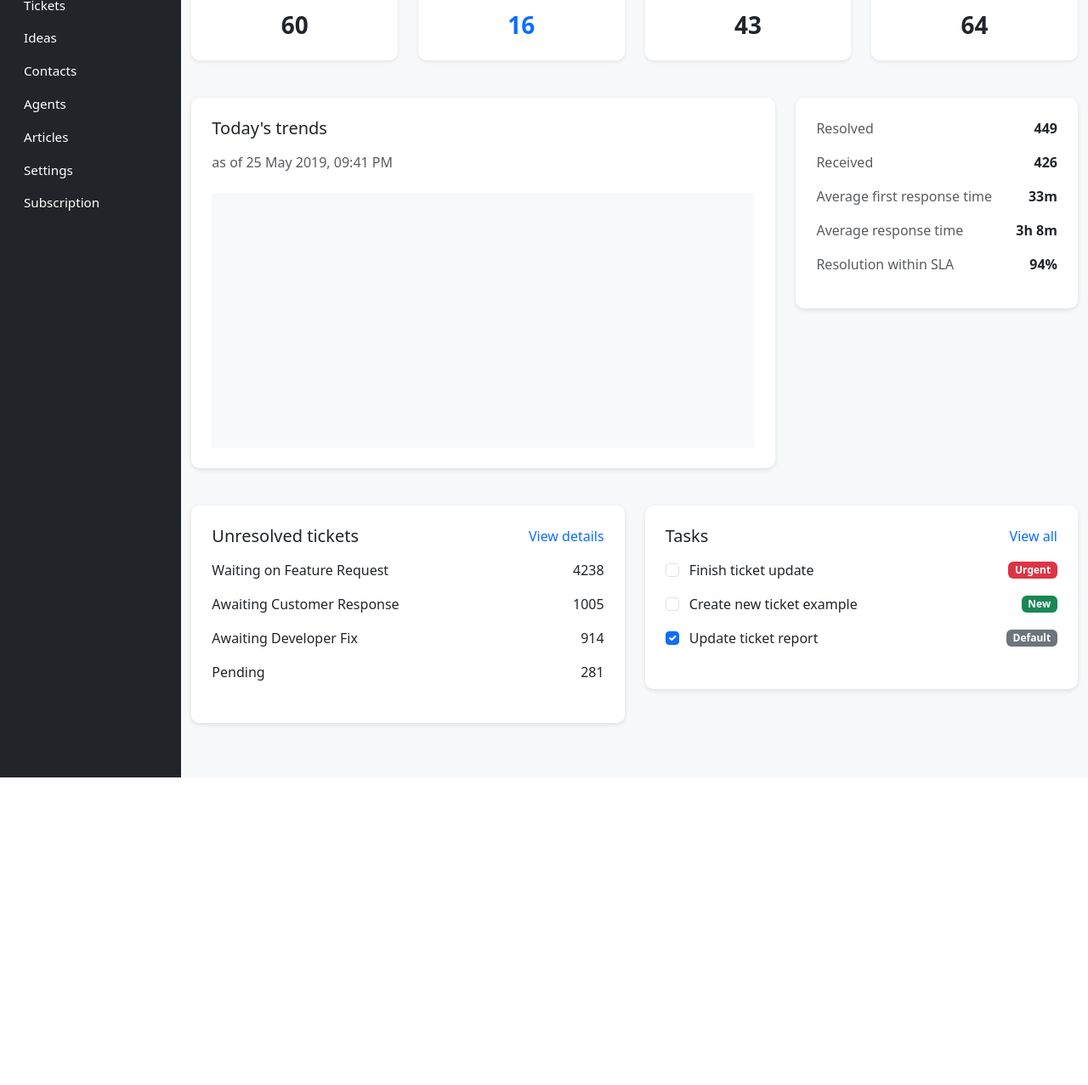
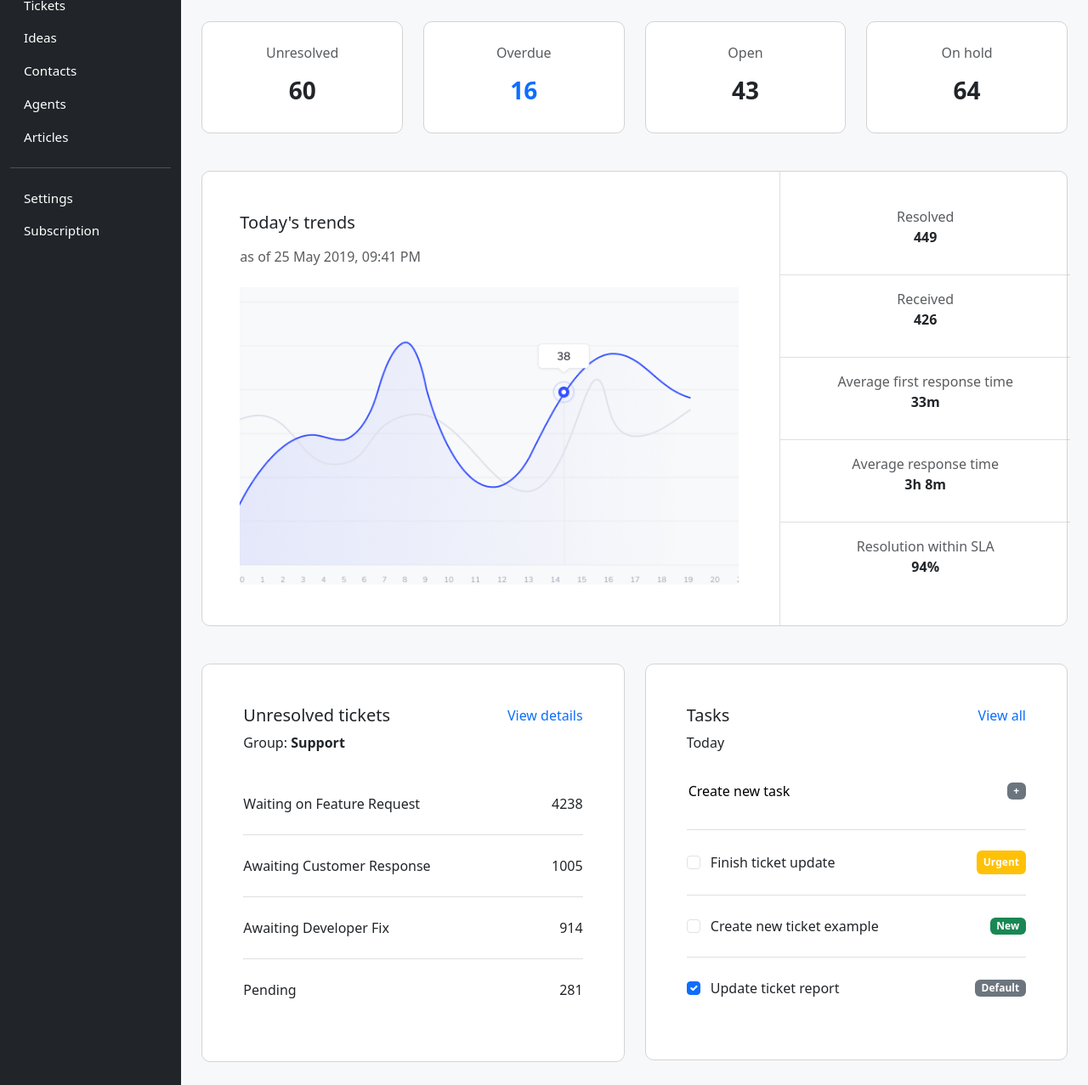
Before and after one commit to nirmalloka/A5-Frontend-Framework, a website: page public/index.html in a window 1280 px wide. Shown: the part 141-1418 px from the top of the page at 85% size. Before the commit the page ends 1056 px from the top, so only its background shows below. Drawn offline with nearby package versions, Linux system fonts and the light colour scheme.

Commit message:
closer match to figma

```diff
--- a/public/css/style.css
+++ b/public/css/style.css
@@ -4,34 +4,71 @@
     color: #fff;
     min-height: 100vh;
     padding-top: 20px;
+    /*position: fixed;*/
 }
+
 .sidebar .nav-link {
     color: #ddd;
     font-size: 0.95rem;
 }
+
 .sidebar .nav-link:hover {
     color: #fff;
     background-color: #444;
 }
 
+/* Horizontal Divider */
+hr{
+    color: lightgray;
+}
+
 /* Main Content Styles */
+
+#top-divider {
+    height: 40px;
+    margin-right: 20px;
+}
+
 main {
-    padding: 20px;
+    padding: 20px; /* t l/r b*/
     background-color: #f7f8fa;
     min-height: 100vh;
 }
+
 .header {
     background-color: #fff;
     padding: 20px;
     border-bottom: 1px solid #ddd;
 }
+
 .card {
-    border: none;
+    border: 1px solid lightgray;
     border-radius: 10px;
     margin-bottom: 20px;
-    box-shadow: 0 2px 5px rgba(0, 0, 0, 0.1);
 }
+
 .stats-number {
     font-size: 2rem;
     font-weight: bold;
 }
+
+.chart-placeholder{
+    height: 350px;
+    /* width: 900px;*/
+    /* flex it for resizing */
+    background-image: url(../assets/images/full-graph.png);
+    background-size:cover;
+    width:100%;
+    background-color: #f8f9fa;
+}
+
+
+.vr {
+    color: gray;
+    padding: 0;
+}
+
+.dark-divider {
+    color: gray;
+    align-self: stretch;
+}
--- a/public/index.html
+++ b/public/index.html
@@ -8,9 +8,11 @@
     <link rel="stylesheet" href="css/style.css">
 </head>
 <body>
-    <div class="container-fluid">
-        <div class="row">
-            <!-- Sidebar -->
+
+    <section class="container-fluid">
+        <section class="row">
+            <!-- Make Navbar Fixed -->
+            <!-- Nav Sidebar -->
             <nav class="col-md-2 sidebar d-none d-md-block bg-dark text-white">
                 <h4 class="text-center py-3">Dashboard Kit</h4>
                 <ul class="nav flex-column">
@@ -32,6 +34,7 @@
                     <li class="nav-item">
                         <a class="nav-link text-white" href="#">Articles</a>
                     </li>
+                    <hr>
                     <li class="nav-item">
                         <a class="nav-link text-white" href="#">Settings</a>
                     </li>
@@ -42,144 +45,175 @@
             </nav>
 
             <!-- Main Content -->
-            <main class="col-md-10">
+            <main class="col-md-10 p-4">
                 <!-- Header -->
-                <div class="d-flex justify-content-between align-items-center py-3">
+                <section class="d-flex justify-content-between align-items-center py-5 px-3">
+                    <!-- divs removed -->
                     <h2>Overview</h2>
-                    <div class="d-flex align-items-center">
-                        <i class="fas fa-bell me-3"></i>
+                    <section class="d-flex">
+                        <div id="top-divider" class="vr" alt="verical divider"></div>
                         <img src="https://via.placeholder.com/40" alt="User" class="rounded-circle">
-                    </div>
-                </div>
+                    </section>
+                </section>
 
                 <!-- Overview Cards -->
-                <div class="row mb-4">
-                    <div class="col-sm-3">
-                        <div class="card text-center border-0 shadow-sm p-3">
+                <section class="row mb-4 d-flex justify-content-between align-items-center">
+                    <section class="col-sm-3">
+                        <section class="card text-center border-1 p-4">
                             <p class="text-muted">Unresolved</p>
                             <h3 class="fw-bold">60</h3>
-                        </div>
-                    </div>
-                    <div class="col-sm-3">
-                        <div class="card text-center border-0 shadow-sm p-3">
+                        </section>
+                    </section>
+                    <section class="col-sm-3">
+                        <section class="card text-center border-1 p-4">
                             <p class="text-muted">Overdue</p>
                             <h3 class="fw-bold text-primary">16</h3>
-                        </div>
-                    </div>
-                    <div class="col-sm-3">
-                        <div class="card text-center border-0 shadow-sm p-3">
+                        </section>
+                    </section>
+                    <section class="col-sm-3">
+                        <section class="card text-center border-1 p-4">
                             <p class="text-muted">Open</p>
                             <h3 class="fw-bold">43</h3>
-                        </div>
-                    </div>
-                    <div class="col-sm-3">
-                        <div class="card text-center border-0 shadow-sm p-3">
+                        </section>
+                    </section>
+                    <section class="col-sm-3">
+                        <section class="card text-center border-1 p-4">
                             <p class="text-muted">On hold</p>
                             <h3 class="fw-bold">64</h3>
-                        </div>
-                    </div>
-                </div>
+                        </section>
+                    </section>
+                </section>
 
                 <!-- Today's Trends and Stats -->
-                <div class="row">
-                    <div class="col-lg-8 mb-4">
-                        <div class="card p-4">
+                <section class="card">
+                    <section class="row px-2">
+                        <!-- Section Header -->
+                        <section class="col-lg-8 p-5">
                             <h5 class="mb-3">Today's trends</h5>
                             <p class="text-muted mb-4">as of 25 May 2019, 09:41 PM</p>
-                            <div class="chart-placeholder" style="height: 300px; background-color: #f8f9fa;"></div>
-                        </div>
-                    </div>
-                    <div class="col-lg-4">
-                        <div class="card p-4">
-                            <div class="d-flex justify-content-between">
-                                <p class="text-muted">Resolved</p>
+                            <div class="chart-placeholder"></div>
+                        </section>
+
+                        <div class="vr align-items-stretch" ></div>
+
+                        <section class="col d-flex flex-column justify-content-center align-items-center p-0">
+                            <p class="text-muted m-0">Resolved</p>
                             <p class="fw-bold">449</p>
-                            </div>
-                            <div class="d-flex justify-content-between">
-                                <p class="text-muted">Received</p>
+                            <hr class="dark-divider">
+
+                            <p class="text-muted m-0">Received</p>
                             <p class="fw-bold">426</p>
-                            </div>
-                            <div class="d-flex justify-content-between">
-                                <p class="text-muted">Average first response time</p>
+                            <hr class="dark-divider">
+
+                            <p class="text-muted m-0">Average first response time</p>
                             <p class="fw-bold">33m</p>
-                            </div>
-                            <div class="d-flex justify-content-between">
-                                <p class="text-muted">Average response time</p>
+                            <hr class="dark-divider">
+
+                            <p class="text-muted m-0">Average response time</p>
                             <p class="fw-bold">3h 8m</p>
-                            </div>
-                            <div class="d-flex justify-content-between">
-                                <p class="text-muted">Resolution within SLA</p>
+                            <hr class="dark-divider">
+
+                            <p class="text-muted m-0">Resolution within SLA</p>
                             <p class="fw-bold">94%</p>
-                            </div>
-                        </div>
-                    </div>
-                </div>
+                        </section>
+                    </section>
+                </section>
 
                 <!-- Additional Content Blocks -->
-                <div class="row">
-                    <div class="col-lg-6 mb-4">
-                        <div class="card p-4">
-                            <div class="d-flex justify-content-between">
+                <section class="row pt-4">
+                    <section class="col-lg-6">
+                        <section class="card p-5">
+                            <!-- title -->
+                             <div class="d-flex flex-row justify-content-between">
                                 <h5>Unresolved tickets</h5>
                                 <a href="#" class="text-decoration-none">View details</a>
                              </div>
+                            <p>Group: <strong aria-label="bold">Support</strong></p>
+
                             <ul class="list-unstyled">
                                 <li class="d-flex justify-content-between py-2">
-                                    <span>Waiting on Feature Request</span>
-                                    <span>4238</span>
+                                    <p class="mt-4 m-0">Waiting on Feature Request</p>
+                                    <p class="mt-4 m-0">4238</p>
                                 </li>
+                                <hr class="dark-divider">
+
                                 <li class="d-flex justify-content-between py-2">
-                                    <span>Awaiting Customer Response</span>
-                                    <span>1005</span>
+                                    <p class="m-0">Awaiting Customer Response</p>
+                                    <p class="m-0">1005</p>
                                 </li>
+                                <hr class="dark-divider">
+
                                 <li class="d-flex justify-content-between py-2">
-                                    <span>Awaiting Developer Fix</span>
-                                    <span>914</span>
+                                    <p class="m-0">Awaiting Developer Fix</p>
+                                    <p class="m-0">914</p>
                                 </li>
+                                <hr class="dark-divider">
+
                                 <li class="d-flex justify-content-between py-2">
-                                    <span>Pending</span>
-                                    <span>281</span>
+                                    <p class="m-0">Pending</p>
+                                    <p class="m-0">281</p>
                                 </li>
                             </ul>
-                        </div>
-                    </div>
-                    <div class="col-lg-6">
-                        <div class="card p-4">
-                            <div class="d-flex justify-content-between">
+                        </section>
+                    </section>
+
+                    <section class="col-lg-6">
+                        <section class="card p-5">
+                            <!-- title -->
+                            <div class="d-flex flex-row justify-content-between">
                                 <h5>Tasks</h5>
                                 <a href="#" class="text-decoration-none">View all</a>
                              </div>
+                            <p>Today</p>
+
+                            <!-- MAKE CHECKBOX ROUND -->
+                            <!-- CHANGE BADGE TO BUTTON -->
                             <ul class="list-unstyled">
+                                <li class="d-flex justify-content-between align-items-center py-3">
+                                    <div>
+                                        <input type="text" value="Create new task" class="border-0">
+                                    </div>
+                                    <span class="badge bg-secondary">+</span>
+                                </li>
+                                <hr class="dark-divider">
+
                                 <li class="d-flex justify-content-between align-items-center py-2">
                                     <div>
                                         <input type="checkbox" class="form-check-input me-2">
-                                        <span>Finish ticket update</span>
+                                        <label>Finish ticket update</label>
                                     </div>
-                                    <span class="badge bg-danger">Urgent</span>
+                                    <span class="badge bg-warning p-2">Urgent</span>
                                 </li>
+                                <hr class="dark-divider">
+
                                 <li class="d-flex justify-content-between align-items-center py-2">
                                     <div>
                                         <input type="checkbox" class="form-check-input me-2">
-                                        <span>Create new ticket example</span>
+                                        <label>Create new ticket example</label>
                                     </div>
                                     <span class="badge bg-success">New</span>
                                 </li>
+                                <hr class="dark-divider">
+
                                 <li class="d-flex justify-content-between align-items-center py-2">
                                     <div>
                                         <input type="checkbox" class="form-check-input me-2" checked>
-                                        <span>Update ticket report</span>
+                                        <label>Update ticket report</label>
                                     </div>
                                     <span class="badge bg-secondary">Default</span>
                                 </li>
                             </ul>
-                        </div>
-                    </div>
-                </div>
+                        </section>
+                    </section>
+
+                </section>
+
             </main>
-        </div>
-    </div>
 
-   <script src="https://cdn.jsdelivr.net/npm/bootstrap@5.3.3/dist/js/bootstrap.bundle.min.js"></script>
-   <script src="js/main.js"></script>
+        </section>
+    </section>
+
+
+
 </body>
 </html>
```
Also changed, not shown: public/temp.html (added, +185 -0 lines), public/assets/images/full-graph.png (added). Lines whose indentation alone changed are shown as unchanged.
